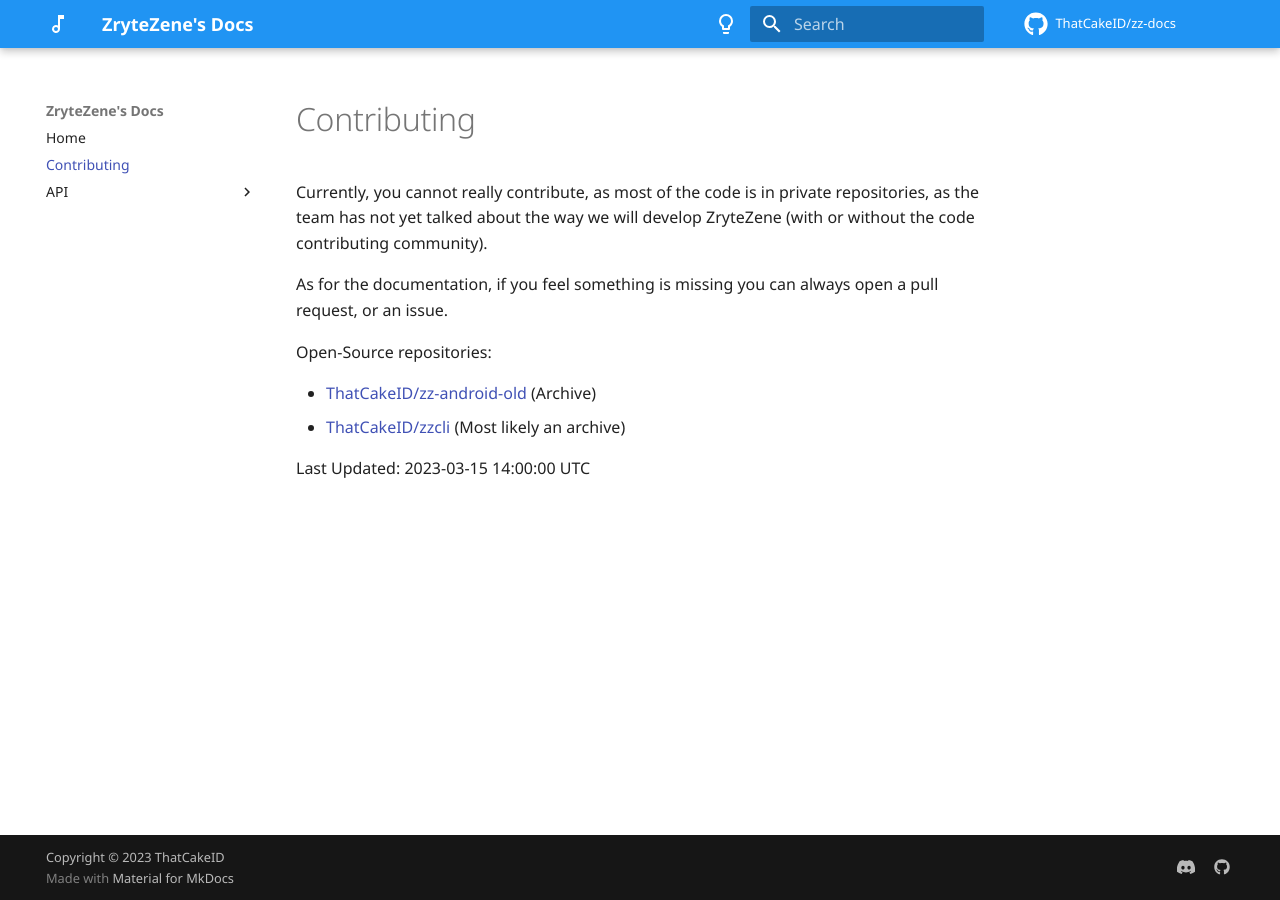
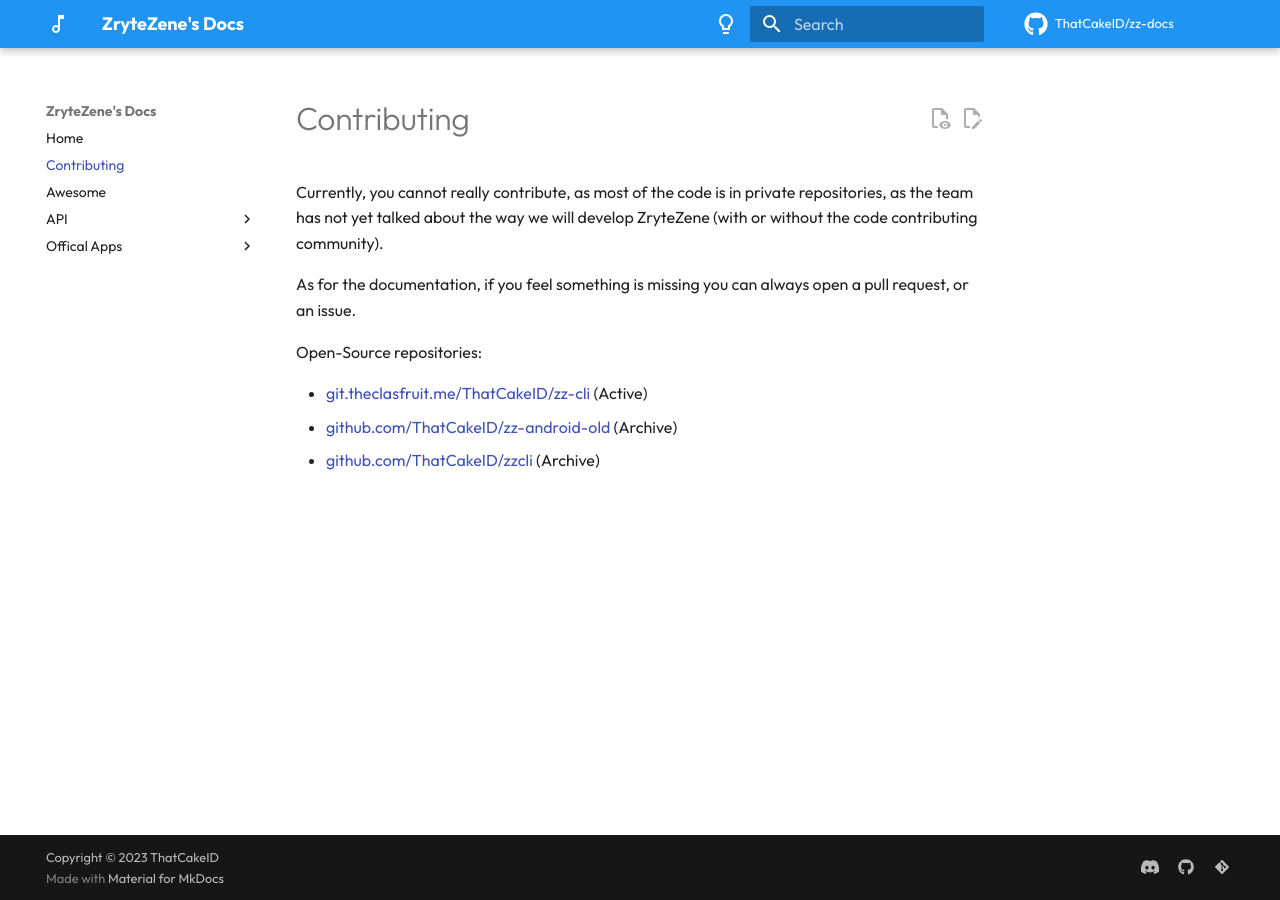
Before and after one commit to ThatCakeID/zz-docs, an MkDocs documentation site: the page built from docs/contributing.md, in a window 1280 px wide. Built offline with MkDocs 1.6.1 and Material for MkDocs 9.7.7, drawn with Linux system fonts in a browser that asks for light colours; comment, search, counter and statistics services are not loaded; the version menu is left out.

Commit message:
feat: more docs

```diff
--- a/docs/contributing.md
+++ b/docs/contributing.md
@@ -6,7 +6,6 @@ As for the documentation, if you feel something is missing you can always open a
 
 Open-Source repositories:
 
-- [ThatCakeID/zz-android-old](https://github.com/ThatCakeID/zz-android-old) (Archive)
-- [ThatCakeID/zzcli](https://github.com/ThatCakeID/zzcli) (Most likely an archive)
-
-Last Updated: 2023-03-15 14:00:00 UTC
+- [git.theclasfruit.me/ThatCakeID/zz-cli](https://git.theclashfruit.me/ThatCakeID/zz-cli) (Active)
+- [github.com/ThatCakeID/zz-android-old](https://github.com/ThatCakeID/zz-android-old) (Archive)
+- [github.com/ThatCakeID/zzcli](https://github.com/ThatCakeID/zzcli) (Archive)
--- a/mkdocs.yml
+++ b/mkdocs.yml
@@ -13,17 +13,20 @@ copyright: Copyright &copy; 2023 ThatCakeID
 nav:
   - Home: index.md
   - Contributing: contributing.md
+  - Awesome: awesome.md
   - API:
     - Version: api/version.md
     - Auth: api/auth.md
     - User: api/user.md
     - Music: api/music.md
+  - 'Offical Apps':
+    - zz-cli: apps/zz-cli.md
 
 theme:
   name: material
   font:
-    text: 'Noto Sans'
-    code: 'Noto Sans Mono'
+    text: 'Outfit'
+    code: 'Roboto Mono'
   icon:
     logo: material/music-note-outline
     repo: fontawesome/brands/github
@@ -42,11 +45,19 @@ theme:
       toggle:
         icon: material/lightbulb
         name: Switch to light mode
+  features:
+    - content.action.edit
+    - content.action.view
+    - content.code.annotate
+    - content.code.copy
 
 plugins:
   - search
   - social:
       cards_font: 'Noto Sans'
+  - git-revision-date-localized:
+      enable_creation_date: true
+      type: datetime
 
 markdown_extensions:
   - pymdownx.emoji:
@@ -75,3 +86,6 @@ extra:
     - icon: fontawesome/brands/github
       link: https://github.com/ThatCakeID
       name: GitHub
+    - icon: fontawesome/brands/git-alt
+      link: https://git.theclashfruit.me/ThatCakeID
+      name: Gitea
```
Also changed, not shown: docs/apps/zz-cli.md (added, +49 -0 lines), docs/awesome.md (added, +5 -0 lines), docs/index.md (+2 -2 lines).
